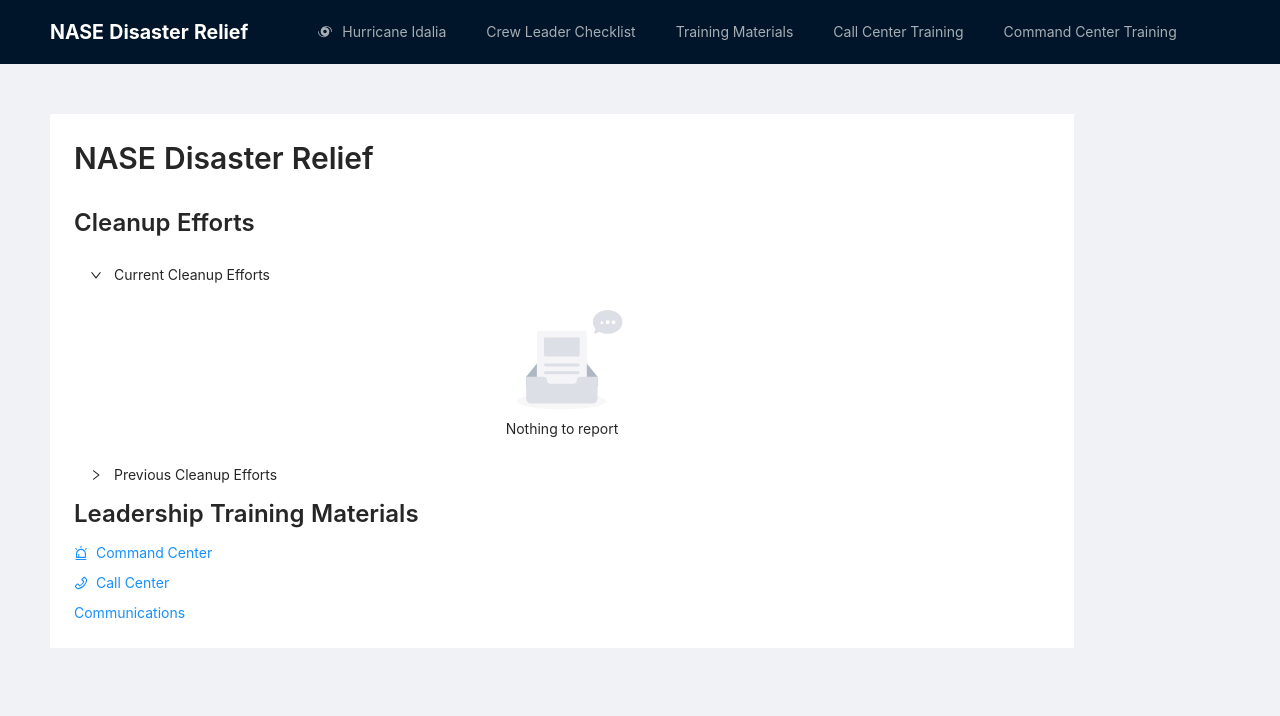
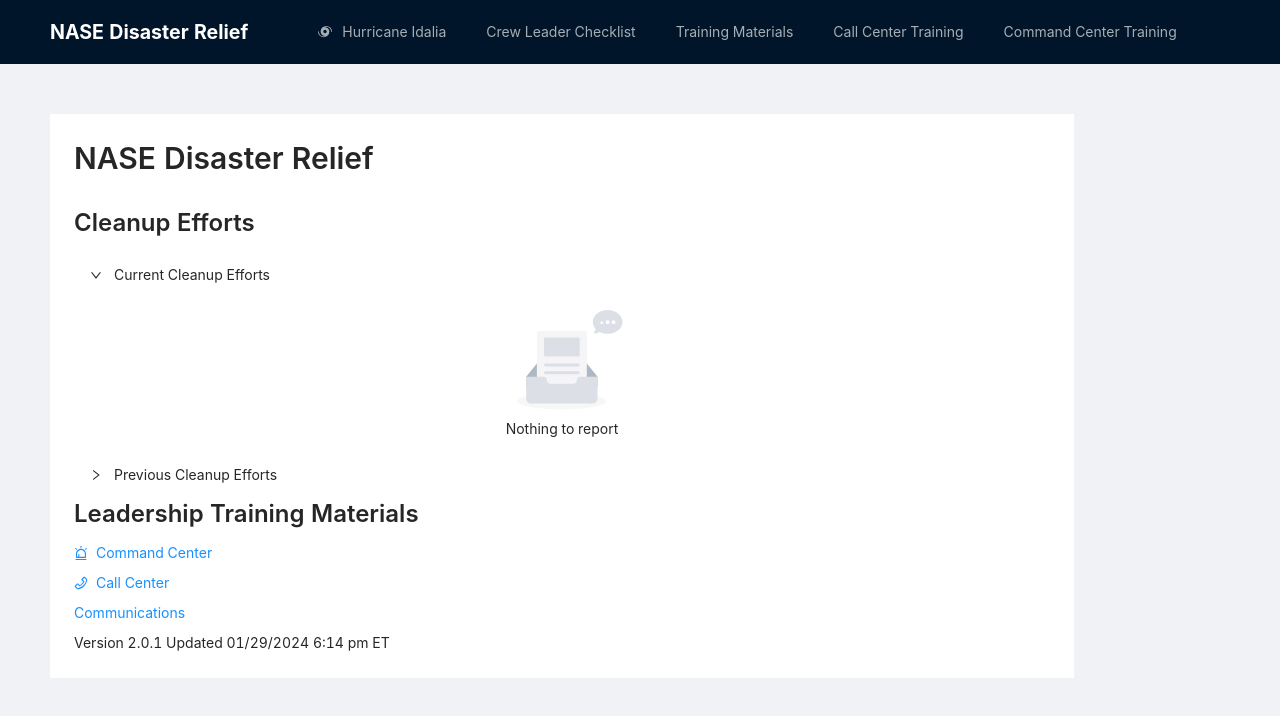
Before and after one commit to jaremieww/nase-disaster-relief, a React (Create React App) app: page / in a window 1280 px wide. Shown: the top 716 px of the page. Built offline with nearby package versions, Linux system fonts and the light colour scheme.

Commit message:
Update Home.tsx
list Version and Date

```diff
--- a/src/Home.tsx
+++ b/src/Home.tsx
@@ -46,6 +46,7 @@ export default function Home() {
       <Link to="command-center"><Space><AlertOutlined />Command Center</Space></Link>
       <Link to="call-center"><Space><PhoneOutlined />Call Center</Space></Link>
       <Link to="communications"><Space>Communications</Space></Link>
+      Version 2.0.1 Updated 01/29/2024 6:14 pm ET
     </Space>
   </>
 }
```
